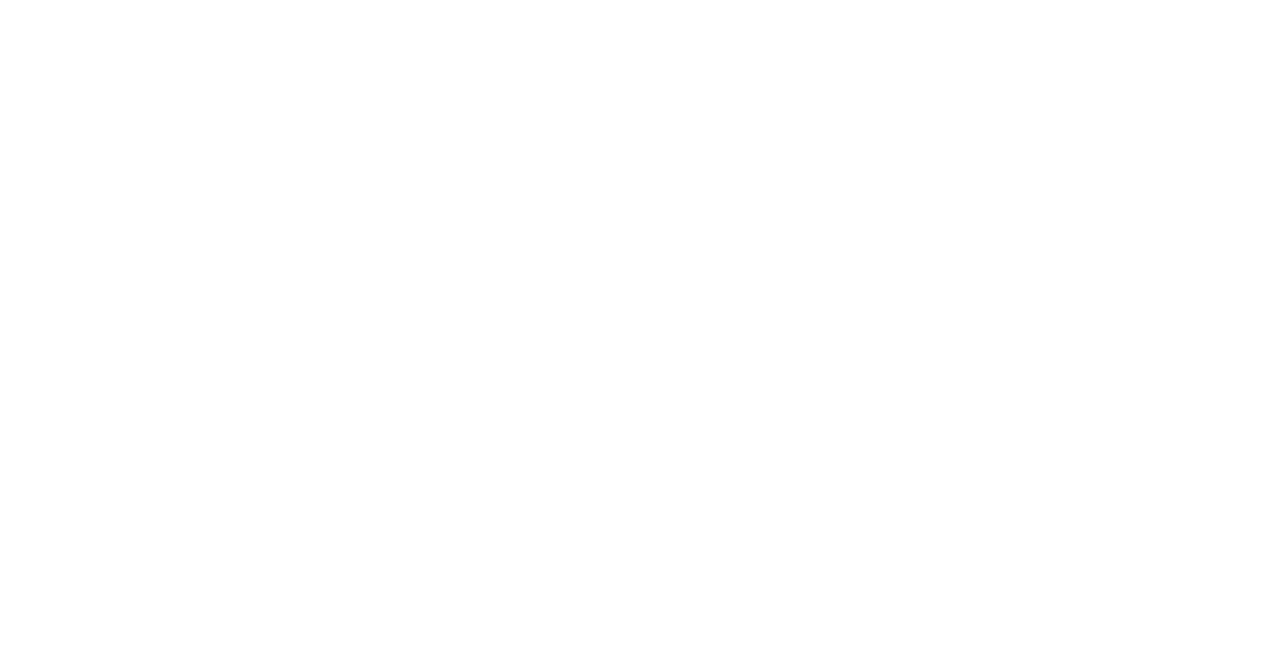
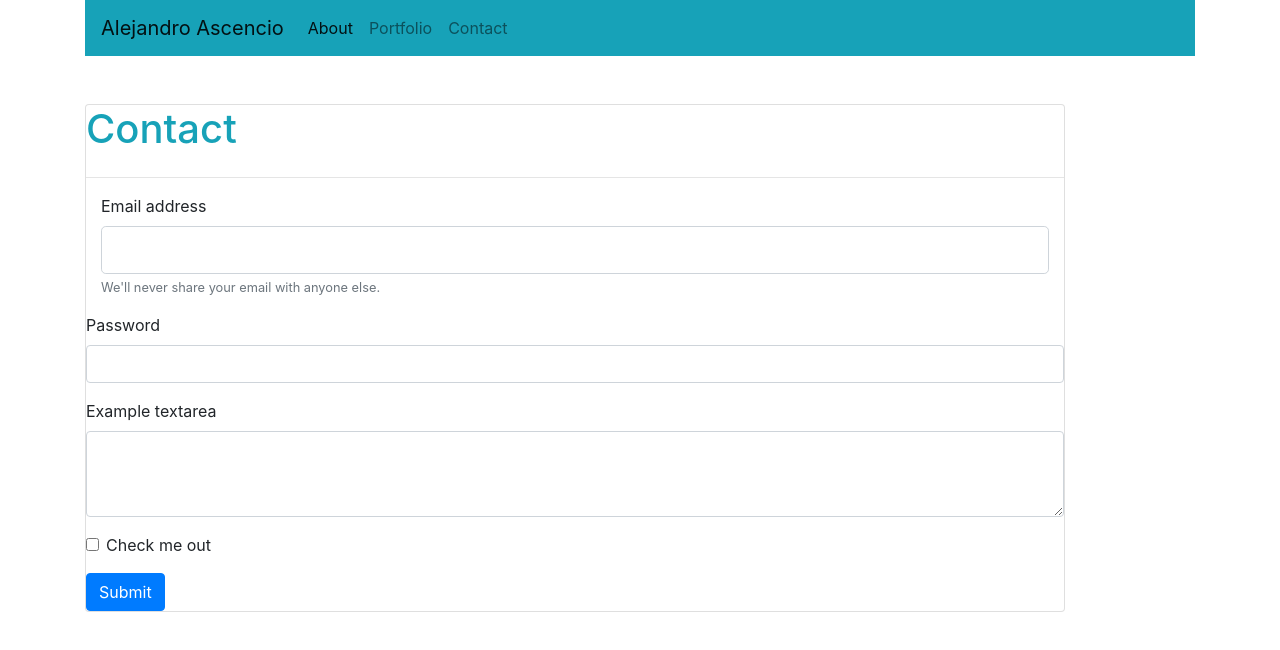
Before and after one commit to Alejandro483/Bootstrap-Portfolio, a plain HTML site: page contact.html in a window 1280 px wide. Drawn offline with nearby package versions, Linux system fonts and the light colour scheme.

Commit message:
finished the contact.html page

```diff
--- a/contact.html
+++ b/contact.html
@@ -0,0 +1,55 @@
+<!DOCTYPE html>
+<html lang="en">
+<head>
+    <meta charset="UTF-8">
+    <meta name="viewport" content="width=device-width, initial-scale=1.0">
+    <title>My Portfolio</title>
+    <link rel="stylesheet" href="style.css">
+    <link rel="stylesheet" href="https://stackpath.bootstrapcdn.com/bootstrap/4.4.1/css/bootstrap.min.css" integrity="sha384-Vkoo8x4CGsO3+Hhxv8T/Q5PaXtkKtu6ug5TOeNV6gBiFeWPGFN9MuhOf23Q9Ifjh" crossorigin="anonymous">
+</head>
+<body>
+<div class="container">
+        <nav class="navbar navbar-expand-md navbar-light bg-info">
+            <a class="navbar-brand" href="#">Alejandro Ascencio</a>
+            <button class="navbar-toggler" type="button" data-toggle="collapse" data-target="#navbarNavAltMarkup" aria-controls="navbarNavAltMarkup" aria-expanded="false" aria-label="Toggle navigation">
+              <span class="navbar-toggler-icon"></span>
+            </button>
+            <div class="collapse navbar-collapse" id="navbarNavAltMarkup">
+                <div class="navbar-nav">
+                    <a class="nav-item nav-link active" href="#">About <span class="sr-only">(current)</span></a>
+                    <a class="nav-item nav-link" href="#">Portfolio</a>
+                    <a class="nav-item nav-link" href="#">Contact</a>
+                </div>
+            </div>
+          </nav>
+          <br><br>
+          <div class="card mb-12" style="max-width: 980px;">
+            <div class="row no-gutters">
+
+            <div class="col-lg text-info ">
+                    <h1>Contact</h1>
+              </div>
+          </div>
+<hr>
+          <form>
+            <div class="form-group col-lg">
+              <label for="exampleInputEmail1">Email address</label>
+              <input type="email" class="form-control form-control-lg" id="exampleInputEmail1" aria-describedby="emailHelp">
+              <small id="emailHelp" class="form-text text-muted">We'll never share your email with anyone else.</small>
+            </div>
+            <div class="form-group">
+              <label for="exampleInputPassword1">Password</label>
+              <input type="password" class="form-control" id="exampleInputPassword1">
+            </div>
+            <div class="form-group">
+                <label for="exampleFormControlTextarea1">Example textarea</label>
+                <textarea class="form-control" id="exampleFormControlTextarea1" rows="3"></textarea>
+              </div>
+              <div class="form-group form-check">
+                <input type="checkbox" class="form-check-input" id="exampleCheck1">
+                <label class="form-check-label" for="exampleCheck1">Check me out</label>
+              </div>
+              <button type="submit" class="btn btn-primary">Submit</button>
+        </form>
+        </div>
+        </div>
--- a/style.css
+++ b/style.css
@@ -19,3 +19,7 @@ main > .container {
   code {
     font-size: 80%;
   }
+  .px-2 {
+    padding-left: ($spacer * .5) !important;
+    padding-right: ($spacer * .5) !important;
+  }
```
Also changed, not shown: index.html (+1 -1 lines).
